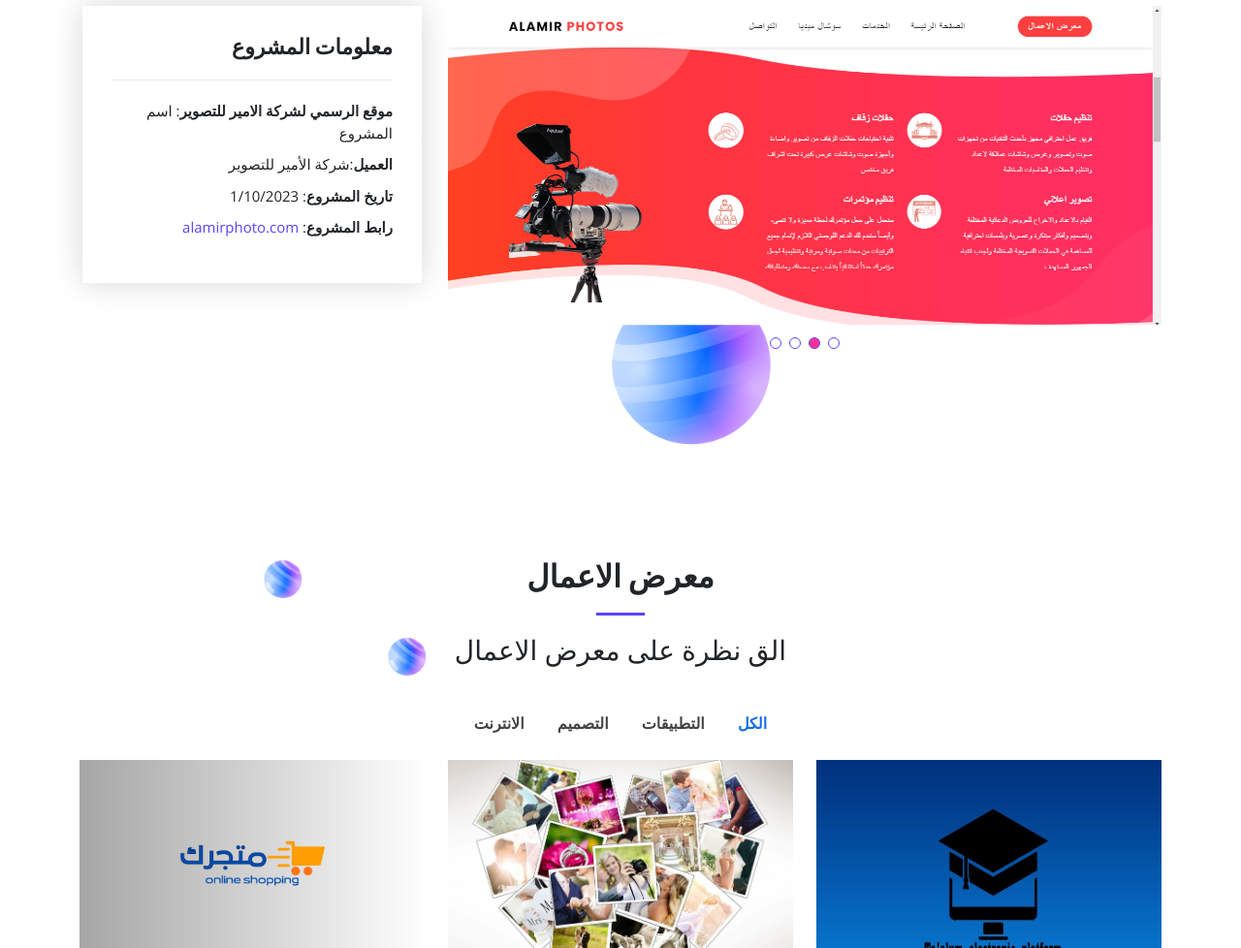
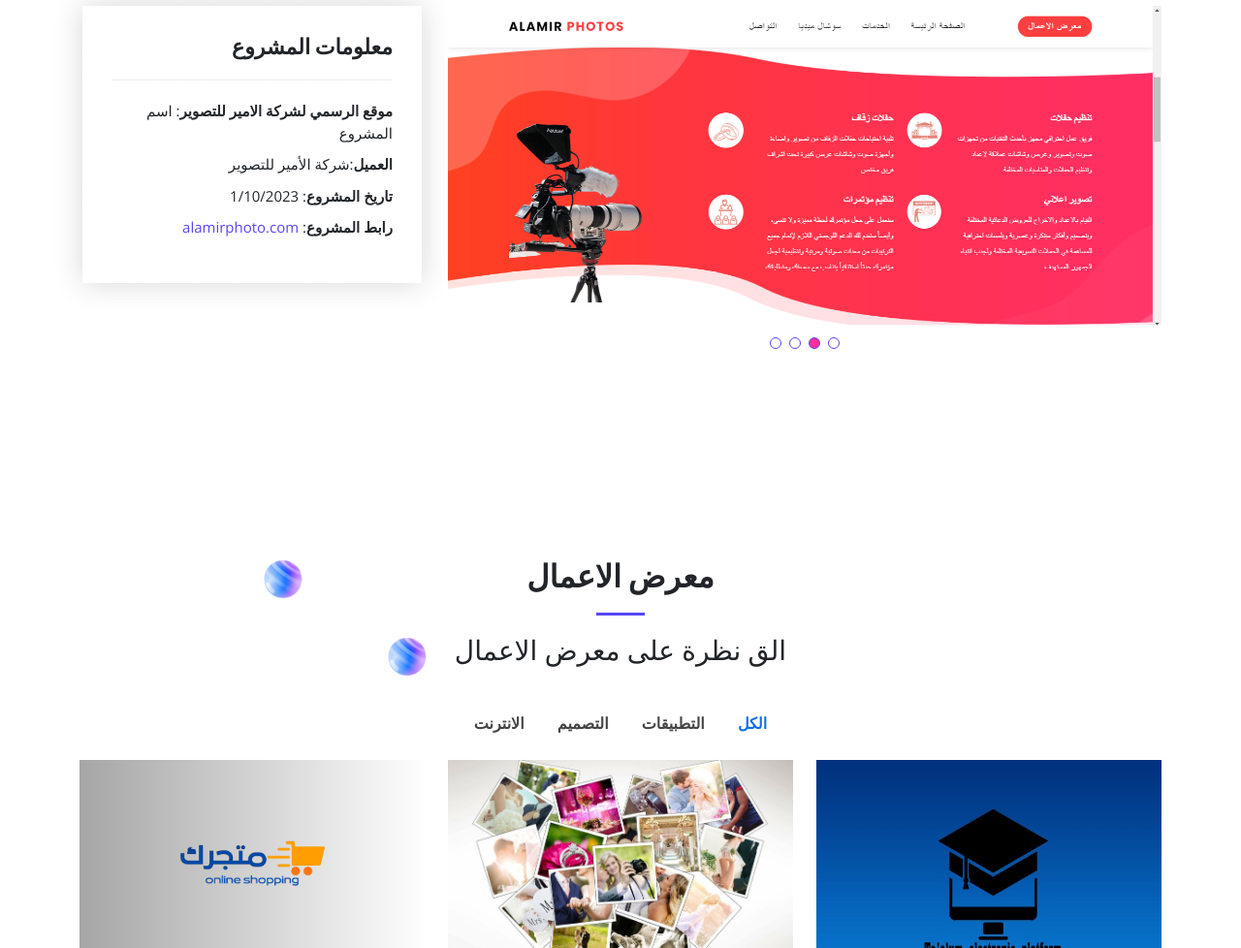
Before and after one commit to sultan99927/ctrlz_coding, a plain HTML site: page index.html in a window 1280 px wide. Shown: the part 2382-3360 px from the top of the page at 97% size. Drawn offline with nearby package versions, Linux system fonts and the light colour scheme.

Commit message:
index.html

```diff
--- a/index.html
+++ b/index.html
@@ -62,9 +62,9 @@
   <div class="circleblue5">
     <img src="./assets/img/circle 5.png" data-aos="fade-up" width="200px" height="200px" />
   </div>
-  <div class="circleblue6">
+<!--   <div class="circleblue6">
     <img src="./assets/img/circle 5.png" data-aos="fade-up" width="400px" height="400px" />
-  </div>
+  </div> -->
   <div class="circleblue12">
     <img src="./assets/img/circle1.png" data-aos="fade-up" width="200px" height="200px" />
   </div>
```
